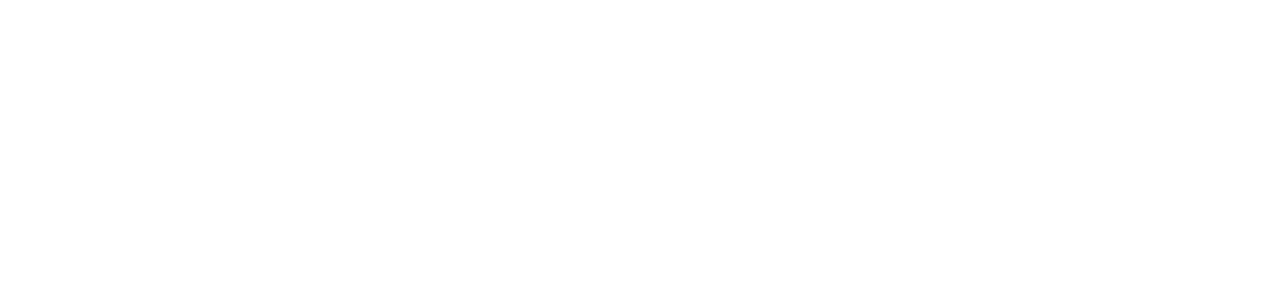
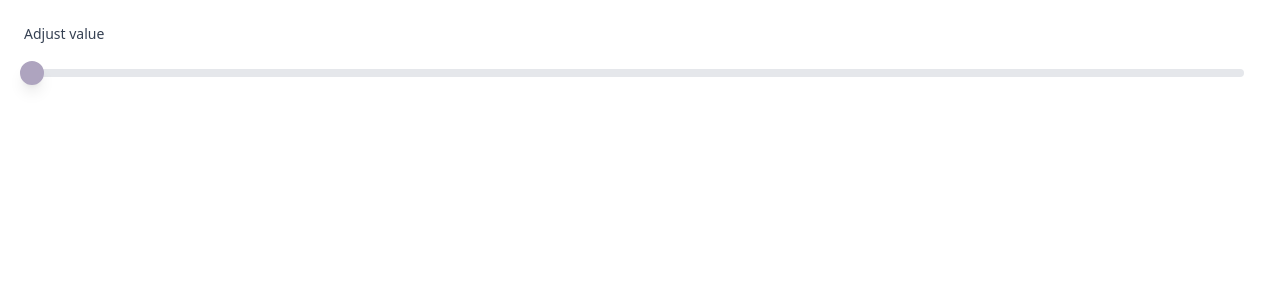
Before and after one commit to Genrei123/clinic-application, a React (Vite) app in the folder frontend/: page / in a window 1280 px wide. Before the commit this address had no page. Shown: the top 300 px of the page. Built offline with nearby package versions, Linux system fonts and the light colour scheme.

Commit message:
frontend/Slider

```diff
--- /dev/null
+++ b/frontend/src/components/Slider.tsx
@@ -0,0 +1,180 @@
+import React, { useState } from 'react';
+
+interface SliderProps {
+  min?: number;
+  max?: number;
+  step?: number;
+  defaultValue?: number;
+  value?: number;
+  onChange?: (value: number) => void;
+  disabled?: boolean;
+  label?: string;
+  className?: string;
+}
+
+export const Slider: React.FC<SliderProps> = ({
+  min = 0,
+  max = 100,
+  step = 1,
+  defaultValue,
+  value: controlledValue,
+  onChange,
+  disabled = false,
+  label,
+  className = '',
+}) => {
+  // Use internal state for uncontrolled component, or controlled value if provided
+  const [internalValue, setInternalValue] = useState(defaultValue || min);
+
+  // Determine if component is controlled or uncontrolled
+  const isControlled = controlledValue !== undefined;
+  const currentValue = isControlled ? controlledValue : internalValue;
+
+  // Calculate the percentage for slider position
+  const percentage = ((currentValue - min) / (max - min)) * 100;
+
+  const handleChange = (e: React.ChangeEvent<HTMLInputElement>) => {
+    const newValue = Number(e.target.value);
+
+    // Update internal state if uncontrolled
+    if (!isControlled) {
+      setInternalValue(newValue);
+    }
+
+    // Call onChange prop if provided
+    if (onChange) {
+      onChange(newValue);
+    }
+  };
+
+  const handleSliderClick = (e: React.MouseEvent<HTMLDivElement>) => {
+    if (disabled) return;
+
+    const sliderRect = e.currentTarget.getBoundingClientRect();
+    const clickPosition = e.clientX - sliderRect.left;
+    const sliderWidth = sliderRect.width;
+
+    // Calculate new value based on click position
+    const newValue = min + (clickPosition / sliderWidth) * (max - min);
+    const steppedValue = Math.round(newValue / step) * step;
+    const boundedValue = Math.max(min, Math.min(max, steppedValue));
+
+    // Update internal state if uncontrolled
+    if (!isControlled) {
+      setInternalValue(boundedValue);
+    }
+
+    // Call onChange prop if provided
+    if (onChange) {
+      onChange(boundedValue);
+    }
+  };
+
+  const handleMouseDown = () => {
+    document.body.style.cursor = 'grabbing';
+  };
+
+  const handleMouseUp = () => {
+    document.body.style.cursor = 'default';
+  };
+
+  React.useEffect(() => {
+    document.addEventListener('mouseup', handleMouseUp);
+    return () => {
+      document.removeEventListener('mouseup', handleMouseUp);
+    };
+  }, []);
+
+  return (
+    <div className={`${className}`}>
+      {label && (
+        <label className="block text-sm font-medium text-gray-700 mb-1">
+          {label}
+        </label>
+      )}
+
+      <div
+        style={{
+          display: 'inline-flex',
+          height: '49px',
+          padding: '11px 11px 10px 7px',
+          alignItems: 'center',
+          border: '1px solid #FFF',
+          background: 'rgba(255, 255, 255, 0.00)',
+          borderRadius: '4px',
+          width: '100%'
+        }}
+      >
+        <div className="relative w-full" onClick={handleSliderClick}>
+          {/* Custom track - made thicker for easier targeting */}
+          <div className="w-full h-2 bg-gray-200 rounded-full"
+               style={{ cursor: disabled ? 'not-allowed' : 'pointer' }}>
+            {/* Filled portion of track */}
+            <div
+              className="h-2 rounded-full"
+              style={{
+                width: `${percentage}%`,
+                backgroundColor: '#AEA4BF'
+              }}
+            />
+          </div>
+
+          {/* Input slider */}
+          <input
+            type="range"
+            min={min}
+            max={max}
+            step={step}
+            value={currentValue}
+            onChange={handleChange}
+            disabled={disabled}
+            className="absolute top-0 w-full h-6 opacity-0 cursor-pointer z-10"
+            style={{
+              WebkitAppearance: 'none',
+              appearance: 'none',
+              pointerEvents: disabled ? 'none' : 'auto',
+              marginTop: '-10px' // Increase vertical touch area
+            }}
+            onMouseDown={handleMouseDown}
+            onTouchStart={handleMouseDown}
+          />
+
+          {/* Custom thumb */}
+          <div
+            className={`absolute top-1/2 w-6 h-6 rounded-full transform -translate-y-1/2 -translate-x-1/2 ${
+              disabled ? 'opacity-50' : 'shadow-lg hover:shadow-xl'
+            }`}
+            style={{
+              left: `${percentage}%`,
+              cursor: disabled ? 'not-allowed' : 'grab',
+              backgroundColor: '#AEA4BF',
+              border: '2px solid #AEA4BF',
+              transition: 'box-shadow 0.2s ease'
+            }}
+          />
+        </div>
+      </div>
+    </div>
+  );
+};
+
+export default function SliderDemo() {
+  const [sliderValue, setSliderValue] = useState(50);
+
+  const handleChange = (value: number) => {
+    setSliderValue(value);
+    console.log('Slider value:', value);
+  };
+
+  return (
+    <div className="flex flex-col space-y-8 p-6">
+
+      <div className="space-y-6">
+        <Slider
+          onChange={handleChange}
+          label="Adjust value"
+        />
+      </div>
+    </div>
+  );
+}
--- a/frontend/src/main.tsx
+++ b/frontend/src/main.tsx
@@ -4,10 +4,10 @@
 import App from './App.tsx'
 import ErrorModal from './components/ErrorModal.tsx'
 import SuccessModal from './components/SuccessModal.tsx'
-import Button from './components/Button.tsx'
+import Slider from './components/Slider.tsx'
 
 createRoot(document.getElementById('root')!).render(
   <StrictMode>
-    <App />
+    <Slider />
   </StrictMode>,
 )
```
